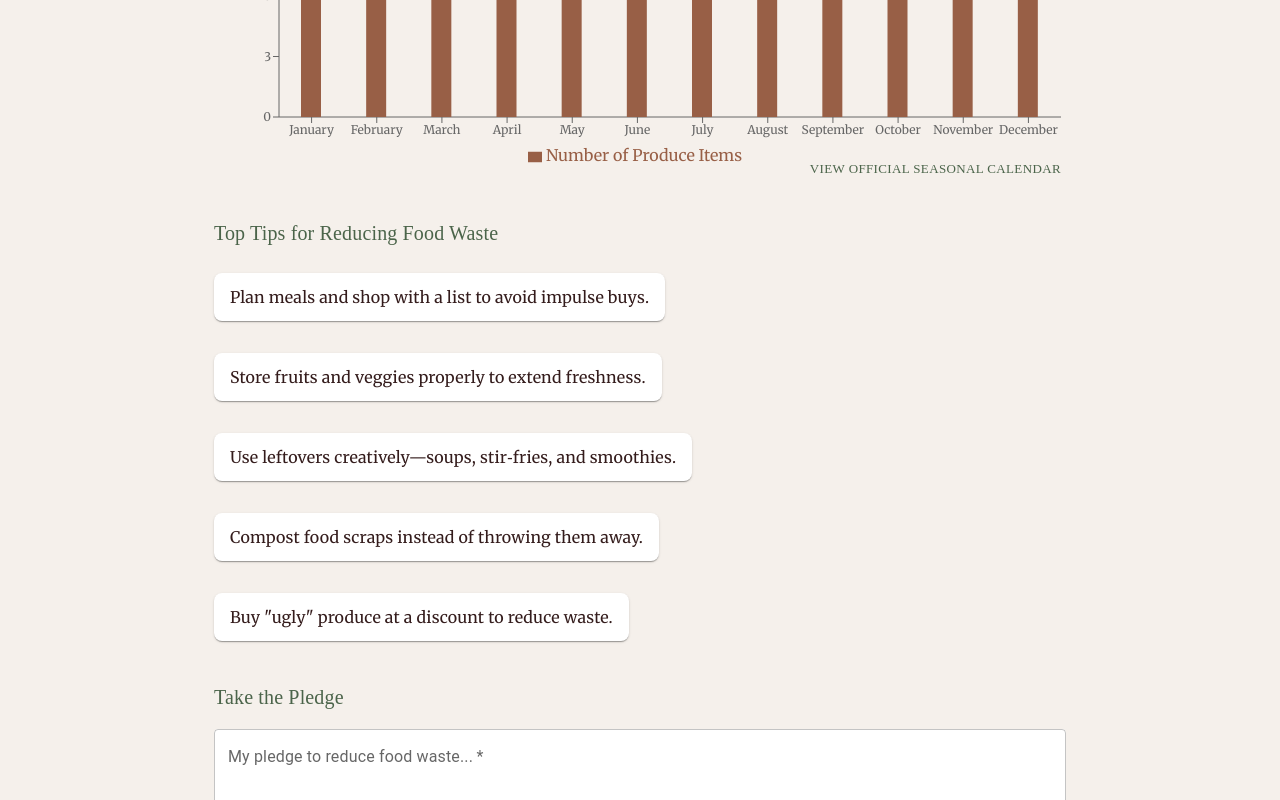
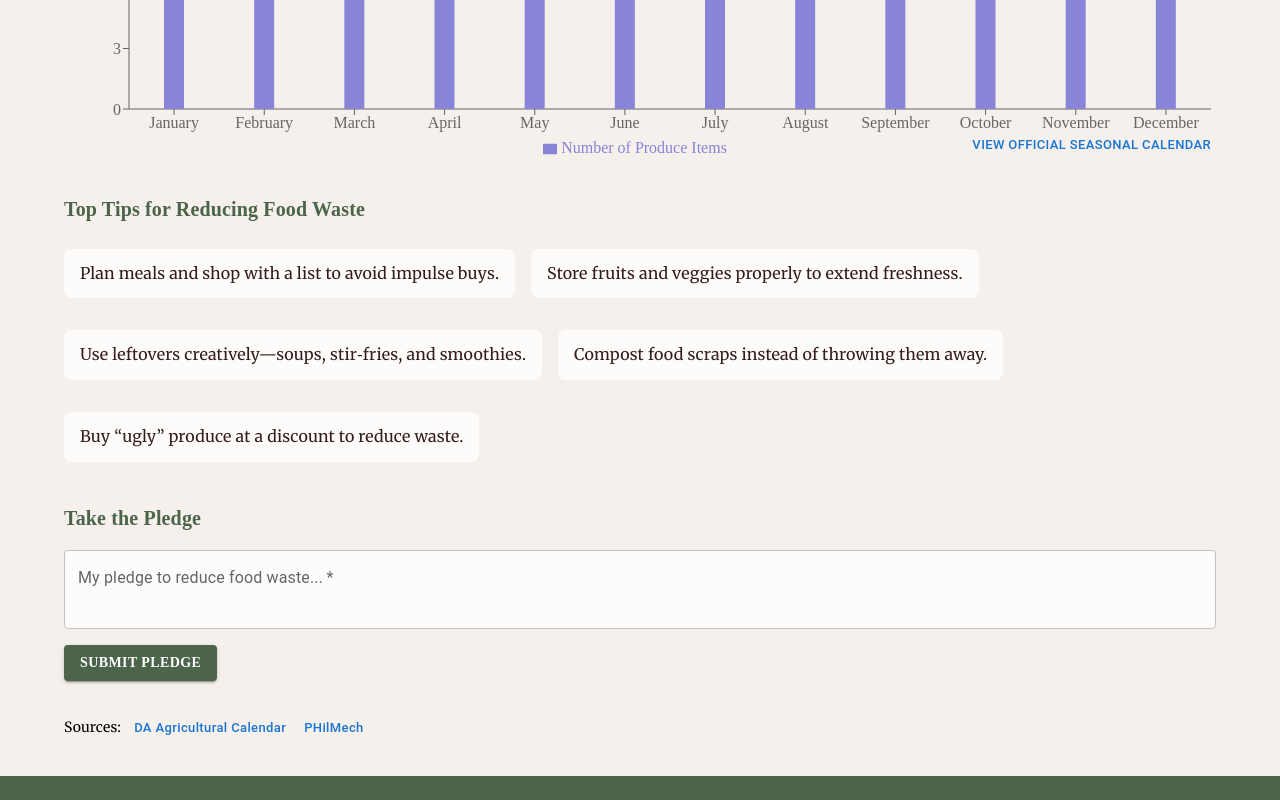
Before and after one commit to nsoadorable/FarmWise, a React (Create React App) app in the folder farmwise/: page /consumption in a window 1280 px wide. Shown: the part 340-1140 px from the top of the page. Built offline with nearby package versions, Linux system fonts and the light colour scheme.

Commit message:
ConsumptionPage update

```diff
--- a/farmwise/src/pages/ConsumptionPage.js
+++ b/farmwise/src/pages/ConsumptionPage.js
@@ -20,6 +20,18 @@ import {
   Tooltip,
   Legend
 } from 'recharts';
+
+// Styles
+const headingStyle = {
+  fontFamily: 'Sitka Text, serif',
+  fontWeight: 600,
+  marginBottom: '1rem'
+};
+
+const bodyStyle = {
+  fontFamily: 'Merriweather, serif',
+  lineHeight: 1.6
+};
 
 // Philippine seasonal produce data
 const seasonalData = [
@@ -46,7 +58,7 @@ export default function ConsumptionPage() {
     'Store fruits and veggies properly to extend freshness.',
     'Use leftovers creatively—soups, stir‑fries, and smoothies.',
     'Compost food scraps instead of throwing them away.',
-    'Buy "ugly" produce at a discount to reduce waste.'
+    'Buy “ugly” produce at a discount to reduce waste.'
   ];
 
   const handlePledgeSubmit = e => {
@@ -58,19 +70,12 @@ export default function ConsumptionPage() {
     if (active && payload && payload.length) {
       const { month, fruits, vegetables } = payload[0].payload;
       return (
-        <Box sx={{
-          bgcolor: '#f5f7f3',
-          p: 2,
-          borderRadius: 1,
-          boxShadow: 3,
-          border: '1px solid #ddd',
-          fontFamily: "'Merriweather', serif"
-        }}>
-          <Typography variant="subtitle2" sx={{ fontFamily: "'Sitka Semibold', serif", color: '#4b644a' }}>{month}</Typography>
-          <Typography variant="body2" sx={{ fontFamily: "'Merriweather', serif", color: '#341c1c' }}>Fruits:</Typography>
-          <Typography variant="body2" sx={{ fontStyle: 'italic', mb: 1, fontFamily: "'Merriweather', serif", color: '#4b644a' }}>{fruits}</Typography>
-          <Typography variant="body2" sx={{ fontFamily: "'Merriweather', serif", color: '#341c1c' }}>Vegetables:</Typography>
-          <Typography variant="body2" sx={{ fontStyle: 'italic', fontFamily: "'Merriweather', serif", color: '#4b644a' }}>{vegetables}</Typography>
+        <Box sx={{ bgcolor: 'background.paper', p: 2, borderRadius: 1, boxShadow: 3, border: '1px solid #ddd' }}>
+          <Typography variant="subtitle2">{month}</Typography>
+          <Typography variant="body2">Fruits:</Typography>
+          <Typography variant="body2" sx={{ fontStyle: 'italic', mb: 1 }}>{fruits}</Typography>
+          <Typography variant="body2">Vegetables:</Typography>
+          <Typography variant="body2" sx={{ fontStyle: 'italic' }}>{vegetables}</Typography>
         </Box>
       );
     }
@@ -78,51 +83,23 @@ export default function ConsumptionPage() {
   };
 
   return (
-    <Container maxWidth="md" sx={{ my: 4, fontFamily: "'Merriweather', serif" }}>
-      <Typography
-        variant="h4"
-        gutterBottom
-        sx={{
-          fontFamily: "'Sitka Semibold', serif",
-          color: '#4b644a',
-          mb: 3
-        }}
-      >
+    <Container sx={{ my: 4 }}>
+      <Typography variant="h4" gutterBottom sx={headingStyle}>
         Responsible Consumption in the Philippines
       </Typography>
 
       {/* Seasonal Produce Chart */}
-      <Box sx={{ width: '100%', height: 300, mb: 4 }}>
-        <Typography
-          variant="h6"
-          gutterBottom
-          sx={{
-            fontFamily: "'Sitka Semibold', serif",
-            color: '#4b644a',
-            mb: 2
-          }}
-        >
+      <Box sx={{ width: '100%', height: 300, mb: 2 }}>
+        <Typography variant="h6" gutterBottom sx={{ ...headingStyle, color: '#4b644a' }}>
           Philippine Seasonal Produce by Month
         </Typography>
         <ResponsiveContainer width="100%" height="100%">
           <BarChart data={seasonalData}>
-            <XAxis
-              dataKey="month"
-              tick={{ fontFamily: "'Merriweather', serif", fontSize: 12 }}
-            />
-            <YAxis
-              tick={{ fontFamily: "'Merriweather', serif", fontSize: 12 }}
-            />
+            <XAxis dataKey="month" />
+            <YAxis />
             <Tooltip content={<CustomTooltip />} />
-            <Legend
-              wrapperStyle={{ fontFamily: "'Merriweather', serif" }}
-            />
-            <Bar
-              dataKey="items"
-              name="Number of Produce Items"
-              barSize={20}
-              fill="#985f46"
-            />
+            <Legend />
+            <Bar dataKey="items" name="Number of Produce Items" barSize={20} fill="#8884d8" />
           </BarChart>
         </ResponsiveContainer>
       </Box>
@@ -132,14 +109,9 @@ export default function ConsumptionPage() {
         <Button
           size="small"
           component="a"
-          href="https://da.gov.ph/seasonal-produce-calendar"
+          href="https://www.discoverthephilippines.com/calendar-of-seasonal-fruits-in-the-philippines/"
           target="_blank"
           rel="noopener"
-          sx={{
-            fontFamily: "'Sitka Semibold', serif",
-            color: '#4b644a',
-            '&:hover': { color: '#84c461' }
-          }}
         >
           View Official Seasonal Calendar
         </Button>
@@ -147,36 +119,15 @@ export default function ConsumptionPage() {
 
       {/* Sustainable Eating Tips */}
       <Box sx={{ mb: 4 }}>
-        <Typography
-          variant="h6"
-          gutterBottom
-          sx={{
-            fontFamily: "'Sitka Semibold', serif",
-            color: '#4b644a',
-            mb: 2
-          }}
-        >
+        <Typography variant="h6" gutterBottom sx={{ ...headingStyle, color: '#4b644a' }}>
           Top Tips for Reducing Food Waste
         </Typography>
         <Grid container spacing={2}>
           {tips.map((tip, i) => (
             <Grid item xs={12} sm={6} key={i}>
               <List>
-                <ListItem sx={{
-                  bgcolor: 'white',
-                  borderRadius: 2,
-                  boxShadow: 1,
-                  '&:hover': { boxShadow: 2 }
-                }}>
-                  <ListItemText
-                    primary={tip}
-                    primaryTypographyProps={{
-                      sx: {
-                        fontFamily: "'Merriweather', serif",
-                        color: '#341c1c'
-                      }
-                    }}
-                  />
+                <ListItem sx={{ bgcolor: '#ffffffcc', borderRadius: 2 }}>
+                  <ListItemText primary={tip} primaryTypographyProps={{ sx: { ...bodyStyle, color: '#341c1c' } }} />
                 </ListItem>
               </List>
             </Grid>
@@ -186,15 +137,7 @@ export default function ConsumptionPage() {
 
       {/* Pledge Form */}
       <Box>
-        <Typography
-          variant="h6"
-          gutterBottom
-          sx={{
-            fontFamily: "'Sitka Semibold', serif",
-            color: '#4b644a',
-            mb: 2
-          }}
-        >
+        <Typography variant="h6" gutterBottom sx={{ ...headingStyle, color: '#4b644a' }}>
           Take the Pledge
         </Typography>
         {!submitted ? (
@@ -207,80 +150,38 @@ export default function ConsumptionPage() {
               rows={2}
               value={pledge}
               onChange={e => setPledge(e.target.value)}
-              sx={{
-                mb: 2,
-                backgroundColor: 'white',
-                borderRadius: 1,
-                '& .MuiOutlinedInput-root': {
-                  fontFamily: "'Merriweather', serif"
-                }
-              }}
+              sx={{ mb: 2, backgroundColor: '#ffffffcc', borderRadius: 1 }}
               required
+              InputProps={{ sx: { fontFamily: 'Merriweather, serif' } }}
             />
             <Button
               type="submit"
               variant="contained"
               sx={{
-                bgcolor: '#4b644a',
-                fontFamily: "'Sitka Semibold', serif",
-                '&:hover': { bgcolor: '#84c461' }
+                backgroundColor: '#4b644a',
+                fontFamily: 'Sitka Text, serif',
+                fontWeight: 600,
+                '&:hover': { backgroundColor: '#3a5039' }
               }}
             >
               Submit Pledge
             </Button>
           </Box>
         ) : (
-          <Typography
-            variant="body1"
-            sx={{
-              fontFamily: "'Merriweather', serif",
-              color: '#4b644a',
-              fontStyle: 'italic'
-            }}
-          >
-            Thank you for your pledge! "{pledge}"
+          <Typography variant="body1" sx={{ ...bodyStyle, color: '#4b644a' }}>
+            Thank you for your pledge! “{pledge}”
           </Typography>
         )}
       </Box>
 
       {/* Sources */}
       <Box sx={{ mt: 4 }}>
-        <Typography
-          variant="body2"
-          sx={{
-            fontFamily: "'Merriweather', serif",
-            color: '#341c1c'
-          }}
-        >
+        <Typography variant="body2" sx={{ fontFamily: 'Merriweather, serif' }}>
           Sources:
-          <Button
-            component="a"
-            href="https://da.gov.ph/agriculture-calendar"
-            target="_blank"
-            rel="noopener"
-            size="small"
-            sx={{
-              textTransform: 'none',
-              ml: 1,
-              fontFamily: "'Merriweather', serif",
-              color: '#4b644a'
-            }}
-          >
+          <Button component="a" href="https://www.scribd.com/document/424348306/Philippine-Fruit-Calendar" target="_blank" rel="noopener" size="small" sx={{ textTransform: 'none', ml: 1 }}>
             DA Agricultural Calendar
           </Button>
-          <Button
-            component="a"
-            href="https://www.philmech.gov.ph/"
-            target="_blank"
-            rel="noopener"
-            size="small"
-            sx={{
-              textTransform: 'none',
-              ml: 1,
-              fontFamily: "'Merriweather', serif",
-              color: '#4b644a'
-            }}
-          >
+          <Button component="a" href="https://www.philmech.gov.ph/" target="_blank" rel="noopener" size="small" sx={{ textTransform: 'none', ml: 1 }}>
             PHilMech
           </Button>
         </Typography>
```
